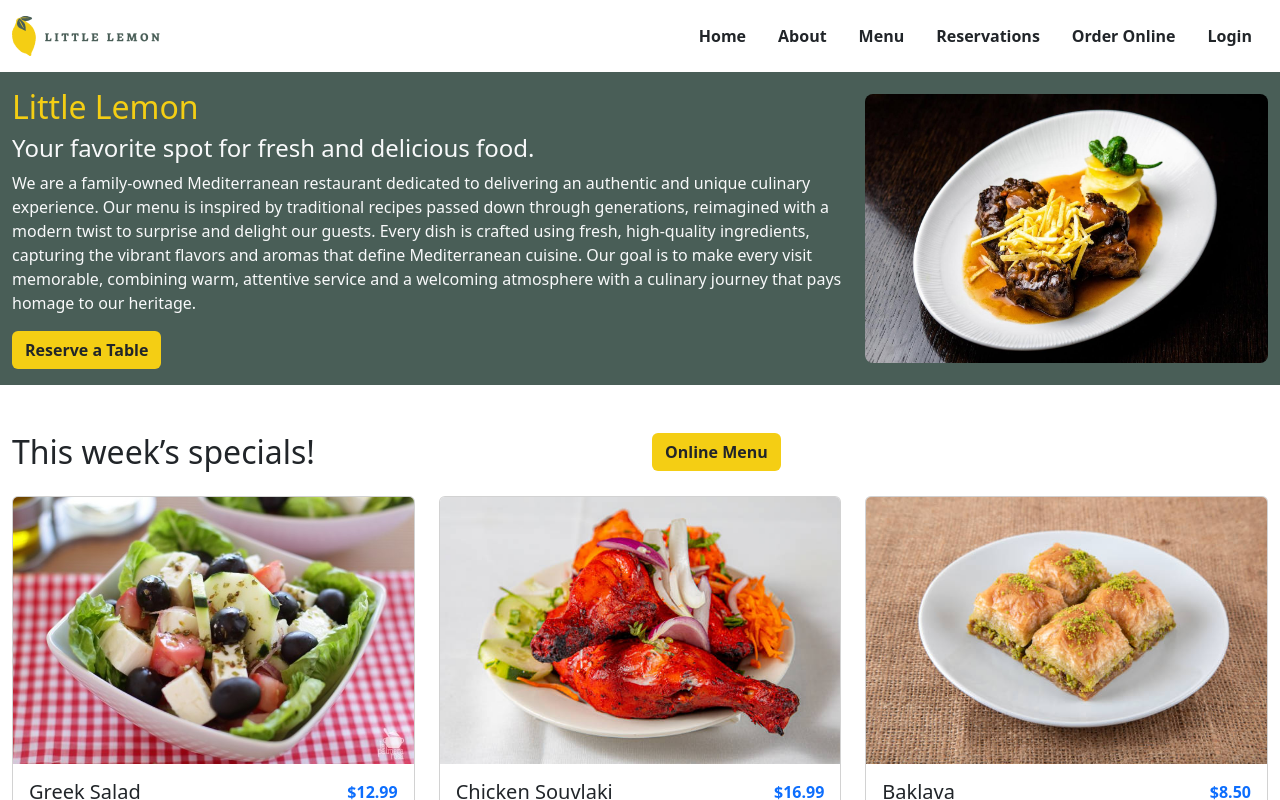
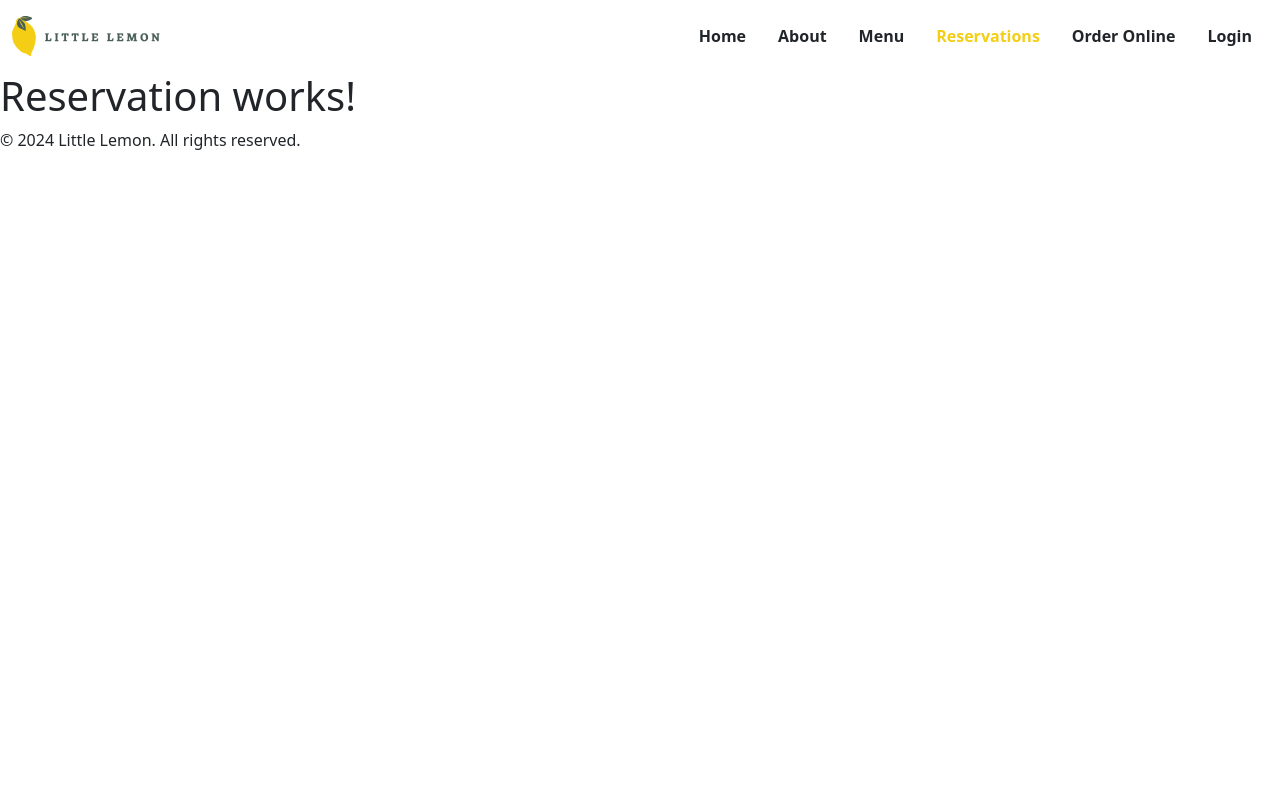
Before and after one commit to juancaguillens01/Little-Lemon, a React (Create React App) app: page /reservations in a window 1280 px wide. Shown: the top 800 px of the page. Built offline with nearby package versions, Linux system fonts and the light colour scheme.

Commit message:
Added routing and created Reservation component

```diff
--- a/package.json
+++ b/package.json
@@ -9,6 +9,7 @@
     "bootstrap": "^5.3.3",
     "react": "^18.3.1",
     "react-dom": "^18.3.1",
+    "react-router-dom": "^6.28.0",
     "react-scripts": "^5.0.1",
     "web-vitals": "^2.1.4"
   },
--- a/src/App.js
+++ b/src/App.js
@@ -1,3 +1,4 @@
+import { BrowserRouter } from 'react-router-dom';
 import './App.css';
 import 'bootstrap/dist/css/bootstrap.min.css';
 import Header from './components/Header/Header';
@@ -5,13 +6,13 @@ import Main from './components/Main/Main';
 import Footer from './components/Footer/Footer';
 
 function App() {
-  return (
-    <>
-      <Header />
-      <Main />
-      <Footer />
-    </>
-  );
+    return (
+        <BrowserRouter>
+            <Header />
+            <Main />
+            <Footer />
+        </BrowserRouter>
+    );
 }
 
 export default App;
--- /dev/null
+++ b/src/components/Home/Home.js
@@ -0,0 +1,70 @@
+import ActionButton from '../ActionButton/ActionButton';
+import Dish from '../Dish/Dish';
+
+function Home() {
+    return (
+        <div className="container-fluid">
+            <div className="row background-green">
+                <div className="col-12 col-md-8 py-3">
+                    <h2 className="color-yellow">Little Lemon</h2>
+                    <h4 className="text-light">Your favorite spot for fresh and delicious food.</h4>
+                    <p className="text-light">
+                        We are a family-owned Mediterranean restaurant dedicated to delivering an
+                        authentic and unique culinary experience. Our menu is inspired by
+                        traditional recipes passed down through generations, reimagined with
+                        a modern twist to surprise and delight our guests. Every dish is crafted
+                        using fresh, high-quality ingredients, capturing the vibrant flavors and
+                        aromas that define Mediterranean cuisine. Our goal is to make every visit
+                        memorable, combining warm, attentive service and a welcoming atmosphere
+                        with a culinary journey that pays homage to our heritage.
+                    </p>
+                    <ActionButton>
+                        Reserve a Table
+                    </ActionButton>
+                </div>
+                <div className="col-12 col-md-4 d-flex align-items-center py-3">
+                    <img
+                        className="img-fluid rounded-3"
+                        alt="example dish 1"
+                        title="example dish 1"
+                        src="images/example-dish-1.jpg"
+                    />
+                </div>
+            </div>
+            <div className="container-fluid mt-5 mb-5">
+                <div className="row mb-3">
+                    <div className="col-12 col-md-6">
+                        <h2>This week’s specials!</h2>
+                    </div>
+                    <div className="col-12 col-md-6">
+                        <ActionButton>
+                            Online Menu
+                        </ActionButton>
+                    </div>
+                </div>
+                <div className="row flex-wrap">
+                    <Dish
+                        image="images/greek-salad.jpg"
+                        name="Greek Salad"
+                        description="A fresh and crisp salad with feta cheese, olives, and cucumbers."
+                        price="$12.99"
+                    />
+                    <Dish
+                        image="images/chicken.jpg"
+                        name="Chicken Souvlaki"
+                        description="Tender marinated chicken skewers served with tzatziki sauce."
+                        price="$16.99"
+                    />
+                    <Dish
+                        image="images/baklava.jpg"
+                        name="Baklava"
+                        description="A rich, sweet pastry made with layers of filo and nuts."
+                        price="$8.50"
+                    />
+                </div>
+            </div>
+        </div>
+    );
+}
+
+export default Home;
--- a/src/components/Main/Main.js
+++ b/src/components/Main/Main.js
@@ -1,70 +1,14 @@
-import Dish from '../Dish/Dish';
-import ActionButton from '../ActionButton/ActionButton';
+import { Route, Routes } from 'react-router-dom';
+import Home from '../Home/Home';
+import Reservations from '../Reservation/Reservation';
 
 function Main() {
     return (
         <main className="w-100">
-            <div className="container-fluid background-green">
-                <div className="row">
-                    <div className="col-12 col-md-8 py-3">
-                        <h2 className="color-yellow">Little Lemon</h2>
-                        <h4 className="text-light">Your favorite spot for fresh and delicious food.</h4>
-                        <p className="text-light">
-                            We are a family-owned Mediterranean restaurant dedicated to delivering an
-                            authentic and unique culinary experience. Our menu is inspired by
-                            traditional recipes passed down through generations, reimagined with
-                            a modern twist to surprise and delight our guests. Every dish is crafted
-                            using fresh, high-quality ingredients, capturing the vibrant flavors and
-                            aromas that define Mediterranean cuisine. Our goal is to make every visit
-                            memorable, combining warm, attentive service and a welcoming atmosphere
-                            with a culinary journey that pays homage to our heritage.
-                        </p>
-                        <ActionButton>
-                            Reserve a Table
-                        </ActionButton>
-                    </div>
-                    <div className="col-12 col-md-4 d-flex align-items-center  py-3">
-                        <img
-                            className="img-fluid rounded-3"
-                            alt="example dish 1"
-                            title="example dish 1"
-                            src="images/example-dish-1.jpg"
-                        />
-                    </div>
-                </div>
-            </div>
-            <div className="container-fluid mt-5 mb-5">
-                <div className="row mb-3">
-                    <div className="col-12 col-md-6">
-                        <h2 className="">This week’s specials!</h2>
-                    </div>
-                    <div className="col-12 col-md-6">
-                        <ActionButton>
-                            Online Menu
-                        </ActionButton>
-                    </div>
-                </div>
-                <div className="row flex-wrap">
-                    <Dish
-                        image="images/greek-salad.jpg"
-                        name="Greek Salad"
-                        description="A fresh and crisp salad with feta cheese, olives, and cucumbers."
-                        price="$12.99"
-                    />
-                    <Dish
-                        image="images/chicken.jpg"
-                        name="Chicken Souvlaki"
-                        description="Tender marinated chicken skewers served with tzatziki sauce."
-                        price="$16.99"
-                    />
-                    <Dish
-                        image="images/baklava.jpg"
-                        name="Baklava"
-                        description="A rich, sweet pastry made with layers of filo and nuts."
-                        price="$8.50"
-                    />
-                </div>
-            </div>
+            <Routes>
+                <Route path="/" element={<Home />} />
+                <Route path="/reservations" element={<Reservations />} />
+            </Routes>
         </main>
     );
 }
--- a/src/components/Nav/Nav.css
+++ b/src/components/Nav/Nav.css
@@ -1,3 +1,7 @@
 .link-hover:hover {
     color: var(--yellow) !important;
 }
+
+.active {
+    color: var(--yellow) !important;
+}
--- a/src/components/Nav/Nav.js
+++ b/src/components/Nav/Nav.js
@@ -1,15 +1,60 @@
+import { Link, useLocation } from 'react-router-dom';
 import './Nav.css';
 
 function Nav() {
+    const location = useLocation();
+
     return (
         <nav>
             <ul className="d-flex flex-wrap list-unstyled mb-0 justify-content-center justify-content-md-end">
-                <li><a href="#home" className="px-2 px-md-3 text-decoration-none text-dark fw-bold link-hover">Home</a></li>
-                <li><a href="#about" className="px-2 px-md-3 text-decoration-none text-dark fw-bold link-hover">About</a></li>
-                <li><a href="#menu" className="px-2 px-md-3 text-decoration-none text-dark fw-bold link-hover">Menu</a></li>
-                <li><a href="#reservations" className="px-2 px-md-3 text-decoration-none text-dark fw-bold link-hover">Reservations</a></li>
-                <li><a href="#orderOnline" className="px-2 px-md-3 text-decoration-none text-dark fw-bold link-hover">Order Online</a></li>
-                <li><a href="#login" className="px-2 px-md-3 text-decoration-none text-dark fw-bold link-hover">Login</a></li>
+                <li>
+                    <Link
+                        to="/"
+                        className={`px-2 px-md-3 text-decoration-none text-dark fw-bold link-hover ${location.pathname === '/' ? 'active' : ''}`}
+                    >
+                        Home
+                    </Link>
+                </li>
+                <li>
+                    <Link
+                        to="/about"
+                        className={`px-2 px-md-3 text-decoration-none text-dark fw-bold link-hover ${location.pathname === '/about' ? 'active' : ''}`}
+                    >
+                        About
+                    </Link>
+                </li>
+                <li>
+                    <Link
+                        to="/menu"
+                        className={`px-2 px-md-3 text-decoration-none text-dark fw-bold link-hover ${location.pathname === '/menu' ? 'active' : ''}`}
+                    >
+                        Menu
+                    </Link>
+                </li>
+                <li>
+                    <Link
+                        to="/reservations"
+                        className={`px-2 px-md-3 text-decoration-none text-dark fw-bold link-hover ${location.pathname === '/reservations' ? 'active' : ''}`}
+                    >
+                        Reservations
+                    </Link>
+                </li>
+                <li>
+                    <Link
+                        to="/orderOnline"
+                        className={`px-2 px-md-3 text-decoration-none text-dark fw-bold link-hover ${location.pathname === '/orderOnline' ? 'active' : ''}`}
+                    >
+                        Order Online
+                    </Link>
+                </li>
+                <li>
+                    <Link
+                        to="/login"
+                        className={`px-2 px-md-3 text-decoration-none text-dark fw-bold link-hover ${location.pathname === '/login' ? 'active' : ''}`}
+                    >
+                        Login
+                    </Link>
+                </li>
             </ul>
         </nav>
     );
--- /dev/null
+++ b/src/components/Reservation/Reservation.js
@@ -0,0 +1,7 @@
+function Reservation() {
+    return(
+        <h1>Reservation works!</h1>
+    );
+}
+
+export default Reservation;
```
Also changed, not shown: 1 other file (tests, documents, lock files or other folders).
